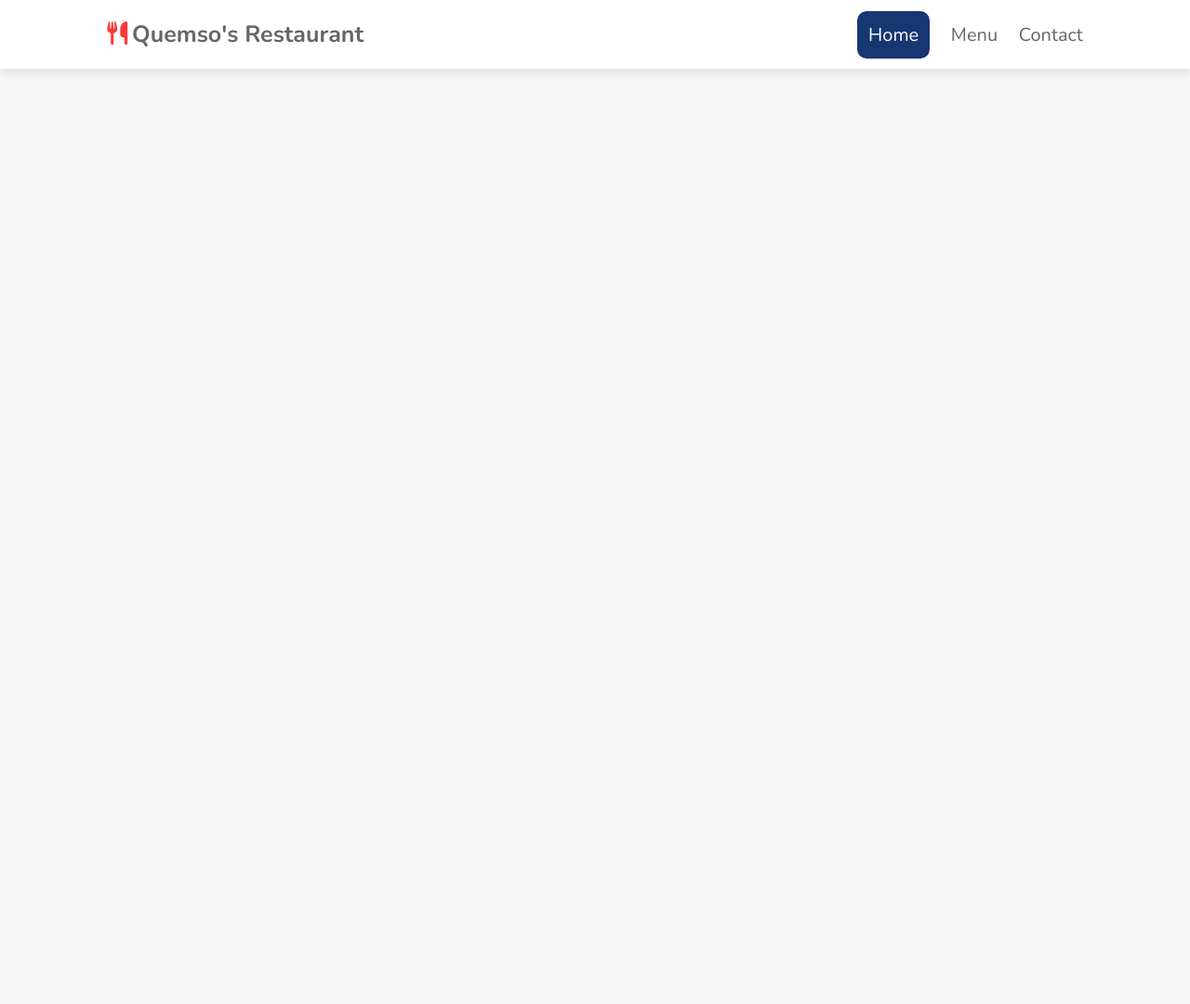
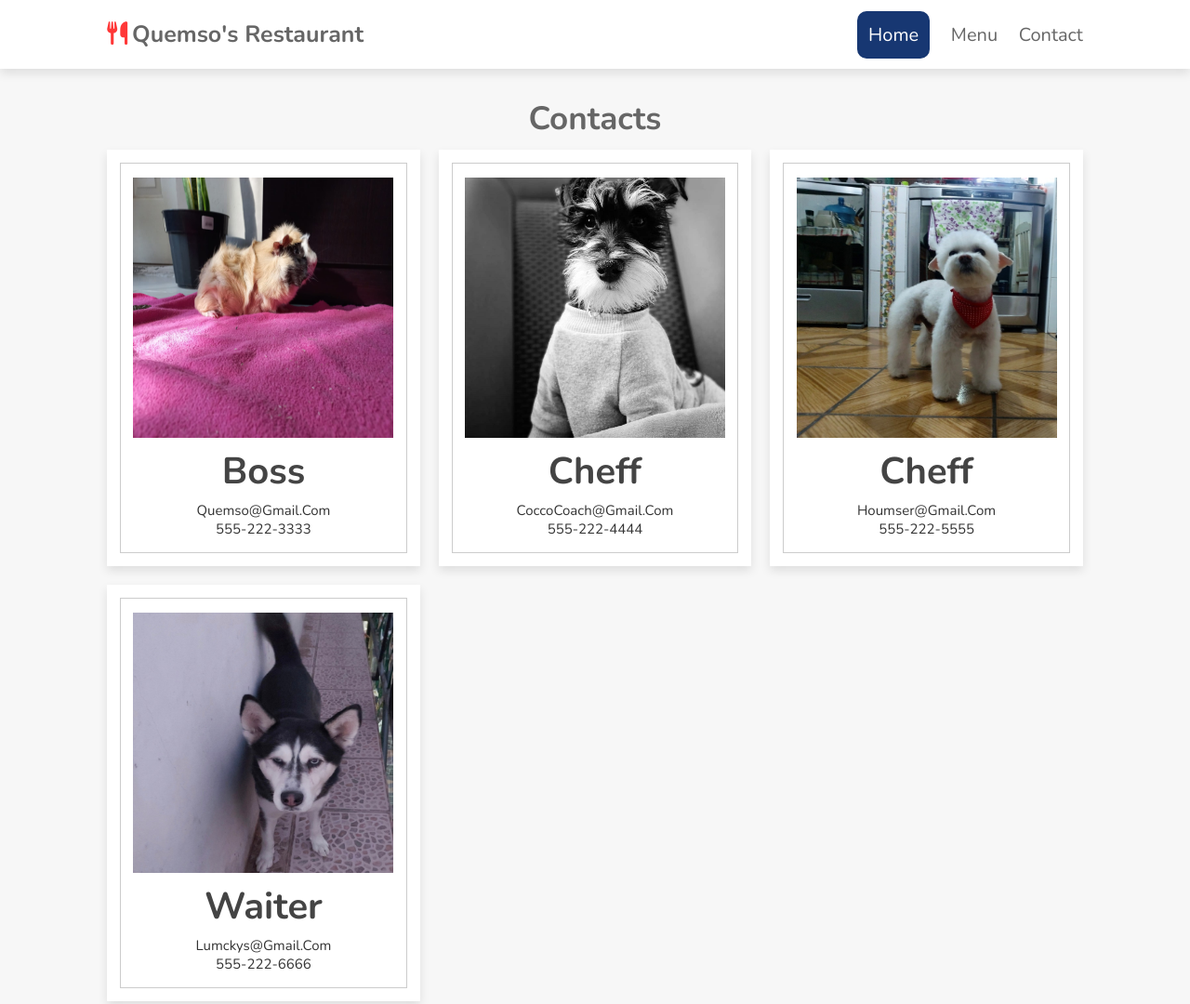
Before and after one commit to Houser97/Restaurant-Page, a website built with webpack: page dist/index.html in a window 1280 px wide. Shown: the top 1080 px of the page at 93% size. Before the commit the page ends 800 px from the top, so only its background shows below. Built offline with nearby package versions, Linux system fonts and the light colour scheme.

Commit message:
Create contacts section in the HTML and CSS files
The sections consists in 4 cards containing fake data about the staff
as well as an image.

```diff
--- a/dist/index.html
+++ b/dist/index.html
@@ -43,8 +43,8 @@
     </div>-->
 
     <!--------------------- Menu Section ----------------->
-        <div id="content">
-           <!-- <section class="gallery" id="gallery">
+     <!--  <div id="content">
+            <section class="gallery" id="gallery">
                 <h1 class="heading">Our Food<span> gallery</span></h1>
                 <div class="box-container">
                     <div class="box">
@@ -120,8 +120,44 @@
                         </div>
                     </div>
                 </div>
-            </section> -->
-        </div>
+            </section>
+        </div>-->
+
+<!--Contact section-->
+    <div id="content">
+        <section class="contacts">
+            <h1 class="heading">Contacts</h1>
+            <div class="container-contacts">
+                <div class="card">
+                    <img src="images/Queso.jpg" alt="">
+                    <h3 class="text">Boss</h3>
+                    <div class="email">Quemso@gmail.com</div>
+                    <div class="tel">555-222-3333</div>
+                </div>
+
+                <div class="card">
+                    <img src="images/Rocco.jpg" alt="">
+                    <h3 class="text">Cheff</h3>
+                    <div class="email">CoccoCoach@gmail.com</div>
+                    <div class="tel">555-222-4444</div>
+                </div>
+
+                <div class="card">
+                    <img src="images/House.jpg" alt="">
+                    <h3 class="text">Cheff</h3>
+                    <div class="email">Houmser@gmail.com</div>
+                    <div class="tel">555-222-5555</div>
+                </div>
+
+                <div class="card">
+                    <img src="images/Lucky.jpg" alt="">
+                    <h3 class="text">Waiter</h3>
+                    <div class="email">Lumckys@gmail.com</div>
+                    <div class="tel">555-222-6666</div>
+                </div>
+            </div>
+        </section>
+    </div>
 
 </body>
 </html>
--- a/dist/style.css
+++ b/dist/style.css
@@ -217,7 +217,50 @@ section{
     padding: 1rem 0;
 }
 
+/*-------------Contacts------------ */
+.contacts .container-contacts {
+    display: grid;
+    grid-template-columns: repeat(auto-fit,minmax(30rem,1fr));
+    gap: 2rem;
+}
 
+.contacts .container-contacts .card{
+    text-align: center;
+    padding: 3rem 2rem;
+    background-color: #fff;
+    box-shadow: 0 0.5rem 1rem rgba(0, 0, 0, 0.1);
+    outline: 0.1rem solid #ccc;
+    outline-offset: -1.5rem;
+}
+
+.contacts .container-contacts .card:hover{
+    outline: 0.2rem solid #222;
+    outline-offset: 0;
+}
+
+.contacts .container-contacts .card img{
+    height: 28rem;
+    width: 28rem;
+}
+
+.contacts .container-contacts .card:hover img{
+    transform: scale(0.9);
+}
+
+.contacts .container-contacts .card h3{
+    padding: 0.5rem 0;
+    font-size: 4rem;
+    color: #444;
+}
+
+.contacts .container-contacts .card:hover h3{
+    color: #27ae60;
+}
+
+.contacts .container-contacts .card div{
+    font-size: 1.5rem;
+    color: #333;
+}
 
 
 
```
Also changed, not shown: dist/images/House.jpg (added), dist/images/Lucky.jpg (added), dist/images/Queso.jpg (added), dist/images/Rocco.jpg (added).
